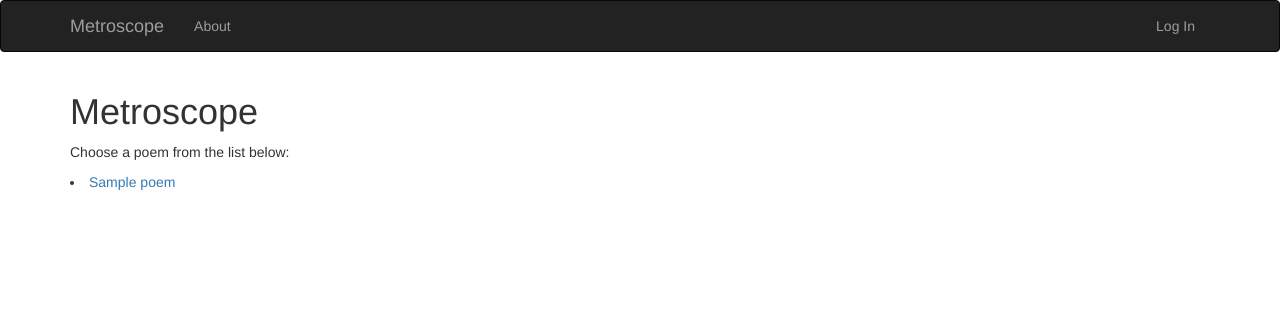
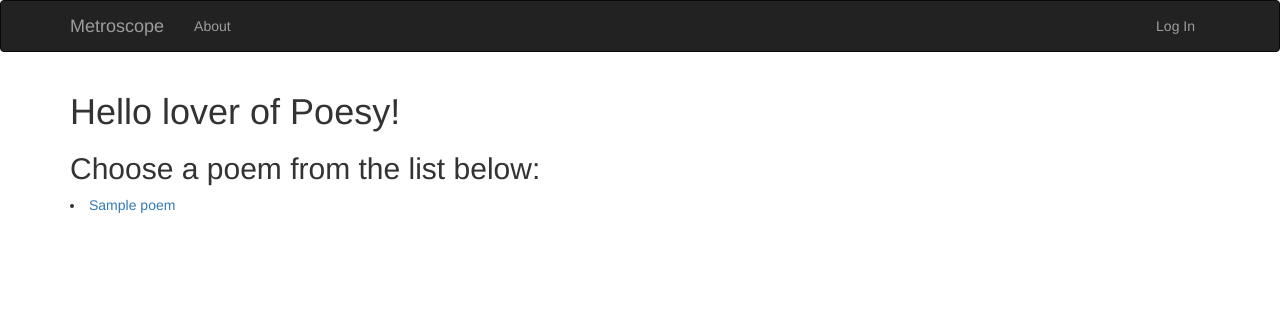
Before and after one commit to syvwlch/Metroscope, a Flask app: page / in a window 1280 px wide. Shown: the top 312 px of the page. Run offline with Flask 2, Linux system fonts and the light colour scheme; tables that the repository leaves empty hold one stand-in row (values such as "Sample post"); some libraries are stand-ins or nearby versions.

Commit message:
Show current_user.display_name on home page, or a default if logged out.

```diff
--- a/run/templates/home.html
+++ b/run/templates/home.html
@@ -5,12 +5,19 @@
 {% endblock title %}
 
 {% block page_content %}
-    <h1>Metroscope</h1>
+    <h1>
+    Hello
+    {% if current_user.is_authenticated %}
+        {{ current_user.display_name }}!
+    {% else %}
+        lover of Poesy!
+    {% endif %}
+    </h1>
     {% if poems == [] %}
         <h2>Sorry, no poems in the database!</h2>
         <p>Click <a href="{{ url_for('main.add_samples') }}">here</a> to load some samples!</p>
     {% else %}
-        <p>Choose a poem from the list below:</p>
+        <h2>Choose a poem from the list below:</h2>
         {% for poem in poems %}
             <li><a href="{{ url_for('main.poem', keyword=poem.keyword) }}">{{poem.title}}</a></li>
         {% endfor %}
```
